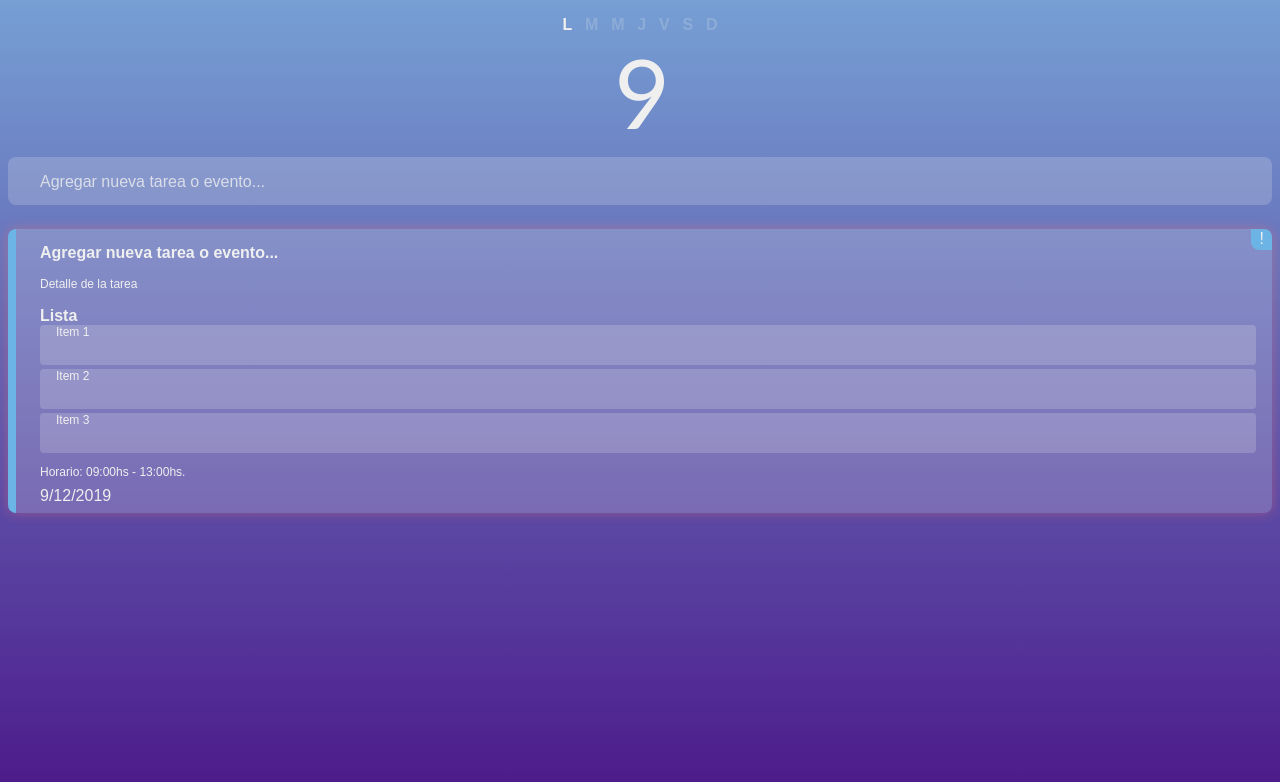
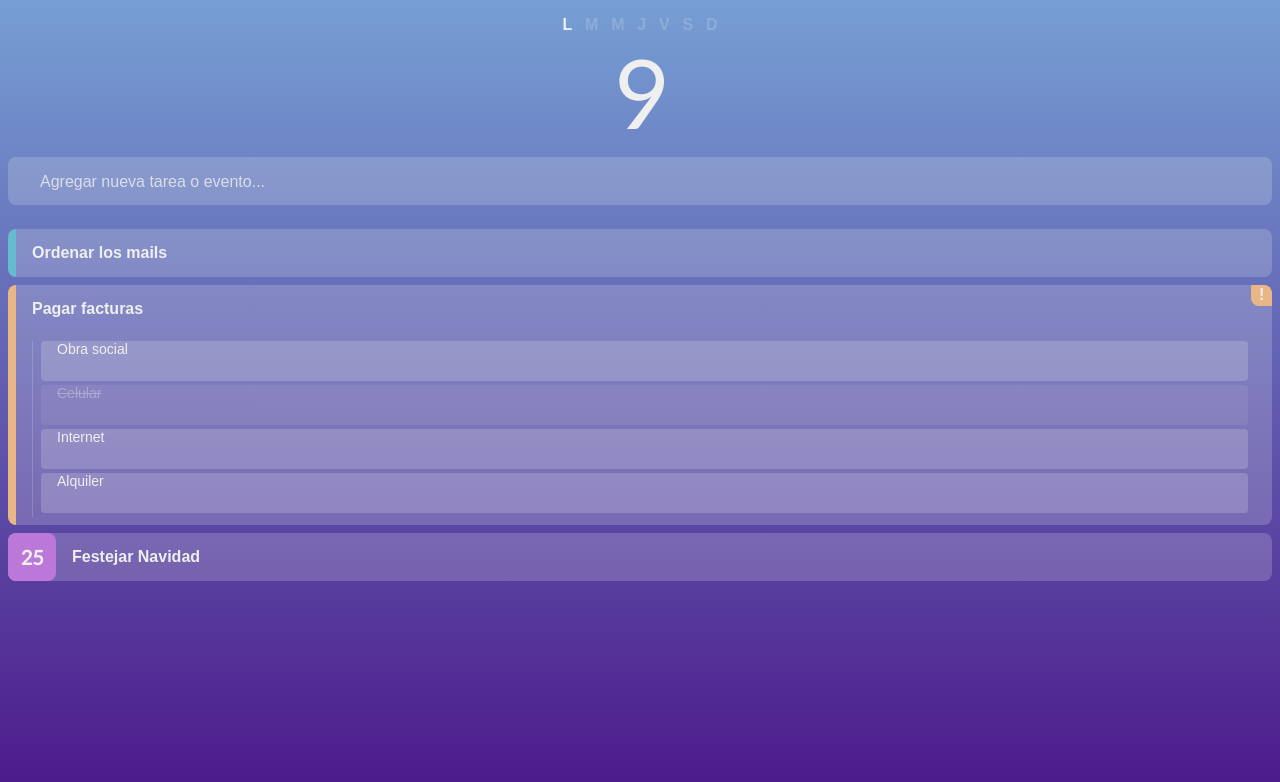
Before and after one commit to Alaan96/task-manager, a Nuxt app: page / in a window 1280 px wide. Shown: the top 782 px of the page. Built offline with nearby package versions, Linux system fonts and the light colour scheme; a web font is replaced by a local one.

Commit message:
Changes in task-components

```diff
--- a/components/task/task-form.vue
+++ b/components/task/task-form.vue
@@ -1,35 +1,35 @@
 <template>
-  <div class="container" :class="{active}">
+  <form @submit.prevent
+    :class="{active}"
+    ref="task-form"
+    @click="toggleForm('open')">
 
-    <button class="close"
-      @click="active = false">
-      <cross :size="16" :strokeWidth="2"></cross>
-    </button>
-
-    <!-- Task form -->
-    <form @submit.prevent
-      @click="active = true">
-
-      <!-- Title -->
     <div class="task-field">
       <input type="text"
         name="title"
-          v-model="value.title"
-          @click="removePlaceholder('title')">
+        placeholder="Agregar nueva tarea o evento..."
+        required
+        autocomplete="off"
+        ref="task-form-title"
+        @invalid.prevent
+        v-model="value.title">
     </div>
 
-      <!-- Description -->
     <div class="task-field">
       <input type="text"
         name="description"
+        placeholder="Detalle de la tarea"
+        autocomplete="off"
         v-model="value.description">
     </div>
 
-      <!-- List -->
-      <div class="task-field">
+
+    <div class="task-field" ref="task-form-list">
       <header>
         <input type="text"
           name="description"
+          placeholder="Lista"
+          autocomplete="off"
           v-model="value.list.title">
         <arrow></arrow>
       </header>
@@ -38,18 +38,20 @@
         :key="`Item ${index + 1}`"
         class="items">
         <input type="text"
-            v-model="value.list.items[index].text">
+          :placeholder="'Item ' + (index + 1)"
+          autocomplete="off"
+          v-model="value.list.items[index].text"
+          @keyup.enter="addNewItem()">
         <div>
           <cross rotate></cross>
         </div>
       </div>
       <div class="new-item">
-          <span>"Enter para un nuevo item"</span>
+        <span @click="addNewItem()">"Enter para un nuevo item"</span>
       </div>
     </div>
 
     <section class="priority">
-        <!-- Important -->
       <button
         class="toggle"
         :class="{'btn-active': value.important}">
@@ -59,7 +61,6 @@
           v-model="value.important">
       </button>
 
-        <!-- Urgent -->
       <button
         class="toggle"
         :class="{'btn-active': value.urgent}">
@@ -72,72 +73,91 @@
 
     <section>
       <div class="time">
-          <!-- Hours -->
         <div class="initial">
           <input type="text"
+            autocomplete="off"
+            :disabled="!value.time.initial.active"
             v-model="value.time.initial.hour">
-            <simple-button
-              :text="['Desactivar', 'Activar']"
-              :condition="value.time.initial.active"
-              :fontSize=".5">
-            </simple-button>
+          <div class="time-initial-active">
+            <label for="initial-hour"
+              class="min-text">
+              {{ value.time.initial.active ? 'Desactivar' : 'Activar' }}
+            </label>
+            <input type="checkbox"
+              id="initial-hour"
+              v-model="value.time.initial.active">
+          </div>
         </div>
         <span>a</span>
         <div class="final">
           <input type="text"
+            autocomplete="off"
+            :disabled="!value.time.final.active"
             v-model="value.time.final.hour">
-            <simple-button
-            :text="['Desactivar', 'Activar']"
-            :condition="value.time.final.active"
-            :fontSize=".5">
-          </simple-button>
+          <div class="time-final-active">
+            <label for="final-hour"
+              class="min-text">
+              {{ value.time.final.active ? 'Desactivar' : 'Activar' }}
+            </label>
+            <input type="checkbox"
+              id="final-hour"
+              v-model="value.time.final.active">
+          </div>
         </div>
       </div>
 
       <div class="time">
-          <!-- Date -->
         <div>
           <input type="text"
             class="date"
-              v-model="value.date">
-            <simple-button
-              text="Usar calendario"
-              :fontSize=".5">
-            </simple-button>
+            :disabled="!value.date.active"
+            v-model="value.date.string">
+          <div>
+            <label for="date-active"
+              class="min-text">
+              {{ value.date.active ? 'Desactivar fecha' : 'Activar fecha' }}
+            </label>
+            <input type="checkbox"
+              id="date-active"
+              v-model="value.date.active">
+          </div>
         </div>
       </div>
     </section>
 
-      <!-- Tags -->
     <section class="tags">
       <div class="new-tag">
         <input type="text"
+          placeholder="Nueva etiqueta"
+          autocomplete="off"
           v-model="newTag.tag">
-          <simple-button
-            text="cambiar color"
-            :fontSize=".5">
-          </simple-button>
+        <div class="tag-color">
+          <label for="tag-color"
+            class="min-text">
+            cambiar color
+          </label>
+          <input type="color"
+            id="tag-color"
+            v-model="newTag.color">
+        </div>
         <cross rotate></cross>
       </div>
       <tags></tags>
     </section>
 
     <section class="task-actions">
-        <!-- Save -->
-        <button @click="saveTask()">
+      <button
+        @click.stop="saveTask()">
         Guardar
       </button>
 
-        <!-- Discard -->
-        <button @click="discardTask()">
+      <button
+        @click.stop="discardTask()">
         Descartar
       </button>
     </section>
 
-
-
   </form>
-  </div>
 </template>
 
 <script>
@@ -161,17 +181,55 @@ export default {
 			active: false,
 
 			newTag: {
-				tag: 'Nueva etiqueta',
-				color: ''
+				tag: '',
+				color: '#66BBD1'
 			}
 		}
   },
   methods: {
-		removePlaceholder(field) {
-			// let placeholder = 'Agregar nueva tarea o evento...'
-			// if (this.task[field] === placeholder) {
-			// 	// this.task[field] = ''
-			// }
+    toggleForm(action) {
+      if (action === 'open') {
+        if (this.active === false) {
+          this.active = true
+        }
+      } else if (action === 'close') {
+        if (this.active === true) {
+          this.active = false
+        }
+      } else {
+        this.active = !this.active
+      }
+      console.log('action', this.active)
+    },
+		saveTask() {
+      let title = this.value.title
+
+      if (typeof title === 'string' && title !== '') {
+        this.$store.commit('task/addTask', this.value)
+        this.$emit('saveTask')
+        this.toggleForm('close')
+
+      } else if (title.length === 0) {
+        this.$refs['task-form-title'].classList.add('field-required')
+        setTimeout( () => {
+          this.$refs['task-form-title'].classList.remove('field-required')
+          this.$refs['task-form-title'].focus()
+        }, 600 );
+
+      }
+    },
+    discardTask() {
+      // this.$refs['task-form'].reset()
+      this.toggleForm('close')
+    },
+    addNewItem() {
+      this.value.list.items.push({completed: false, text: ''})
+      let list = Array.from(this.$refs['task-form-list'].querySelectorAll('input'))
+      let lastInput = list[list.length - 1]
+      lastInput.focus()
+      console.log(list)
+      console.log(list.length)
+      console.log(lastInput)
     }
 	},
   props: {
@@ -185,44 +243,12 @@ export default {
 <style lang="scss" scoped>
 
 $btn-height: 2rem;
-$fade: all .4s ease;
-
-
-.container {
-	min-height: 3rem;
-	position: relative;
-	z-index: 20;
-	transition: $fade;
-
-	& button.close {
-		width: 3.5rem;
-    height: $btn-height;
-    @include center;
-		position: absolute;
-		top: -$btn-height;
-		right: .5rem;
-		// font-family: $lato;
-		background: $line;
-		border-top-left-radius: .5rem;
-		border-top-right-radius: .5rem;
-
-		transition: $fade;
-		transform: scaleY(0);
-		transform-origin: bottom;
-		opacity: 0;
-		color: $primary;
-		z-index: 10;
-
-		&  * /* Icon */ {
-			width: 30%;
-		}
-	}
-}
+$fade: .4s ease;
 
 form {
   width: 100%;
+  min-height: 3rem;
   padding: 0 .5rem;
-	min-height: 3rem;
 	margin: .5rem auto 1.5rem auto;
 	background: $line;
 	border-left: .5rem solid transparent;
@@ -235,12 +261,10 @@ form {
 	padding-top: .1rem;
 	height: 3rem;
 	overflow-y: hidden;
-
+	transition: .4s ease;
 
 	& .task-field {
 		width: 100%;
-		// display: flex;
-    // justify-content: flex-start;
     justify-content: center;
     align-items: center;
     flex-direction: column;
@@ -259,12 +283,40 @@ input {
 	border: none;
 	border-bottom: 1px solid $line;
 
+
 	&[name="title"] {
 		height: 3rem;
 		font-size: 1rem;
 	}
+
+  &:focus {
+    color: $primary;
+  }
+  &:valid {
+    color: $primary;
+  }
+  &:invalid {
+    border-color: $light;
+  }
+  &[disabled] {
+    text-decoration: line-through;
+  }
 }
 
+::-webkit-input-placeholder {
+  color: $light;
+}
+// :-moz-placeholder {
+//    color: $light;
+//    opacity: 1 /* esto es porque Firefox le reduce la opacidad por defecto */;
+// }
+// ::-moz-placeholder {
+//    color: $light;
+//    opacity:  1;
+// }
+// :-ms-input-placeholder {
+//    color: $light;
+// }
 
 
 // List
@@ -378,6 +430,10 @@ button.btn-active {
 			font-size: 1rem;
 			font-family: $lato;
 
+      &[type="checkbox"] {
+        display: none;
+      }
+
 			&.date {
 				width: 6em;
 			}
@@ -406,6 +462,12 @@ button.btn-active {
       border: none;
     }
 
+    & .tag-color {
+      & input[type="color"] {
+        display: none;
+      }
+    }
+
 		& svg {
 			width: 100%;
 		}
@@ -417,16 +479,35 @@ button.btn-active {
 	@include spaced-buttons;
 }
 
-
+.min-text {
+  font-size: .5rem;
+}
 
 .active {
-	& form {
-		height: auto;
+  min-height: 28rem;
   border-left-color: $line;
 }
-	& button.close {
-		transform: scaleY(1);
+
+.field-required {
+	animation: flicker .6s linear;
+}
+
+@keyframes flicker {
+	// 0% {
+	// 	opacity: 1;
+	// }
+	25% {
+		opacity: .4;
+	}
+	50% {
 		opacity: 1;
 	}
+	75% {
+		opacity: .4;
+	}
+	100% {
+		opacity: 1;
+	}
+
 }
 </style>
--- a/components/task/task.vue
+++ b/components/task/task.vue
@@ -1,16 +1,30 @@
 <template>
-  <div>
 	<task-form v-if="form"
-			v-model="task">
+		v-model="task"
+		@saveTask="reset">
 	</task-form>
 
 	<article v-else
 		class="task"
-			:class="{'urgent': task.urgent}">
+		:class="{'urgent': task.urgent}"
+		:style="{'border-color': task.tag.color}">
+
+		<!-- Date -->
+		<div v-if="task.date.active"
+			class="date"
+			:class="{'extend-date': showFullDate}"
+			:style="{'backgroundColor': task.tag.color}"
+			@click="showFullDate = !showFullDate">
+			<span>
+				{{ task.date.string }}
+			</span>
+			<!-- {{ task.date.string | useDateOnly }} -->
+		</div>
 
 		<!-- Title -->
 		<div
-				class="title">
+			class="title"
+			:class="{'fixTitle': task.date.active}">
 			{{task.title}}
 		</div>
 
@@ -21,7 +35,7 @@
 		</div>
 
 		<!-- List -->
-			<div v-if="task.list"
+		<div v-if="task.list.items.length > 0"
 			class="list">
 			<span v-if="task.list.title.length > 0">{{task.list.title}}</span>
 			<ul>
@@ -29,15 +43,17 @@
 					:key="`${index}-${item.text}`"
 					:class="{complete: item.complete}">
 					<input type="checkbox"
-							:id="`${index}-${item.text}`"
+						:id="`${index + 1}-${item.text}`"
 						v-model="item.complete">
-						<label :for="`${index}-${item.text}`">{{item.text}}</label>
+					<label :for="`${index + 1}-${item.text}`">{{item.text}}</label>
 				</li>
 			</ul>
 		</div>
 
 		<!-- Important -->
-			<div class="important">
+		<div v-if="task.important"
+			class="important"
+			:style="{'backgroundColor': task.tag.color}">
 			!
 		</div>
 
@@ -47,14 +63,7 @@
 			<span>Horario: {{task.time.initial.hour}}hs - {{task.time.final.hour}}hs.</span>
 		</div>
 
-			<!-- Date -->
-			<div v-if="task.date.active"
-				class="date">
-				{{task.date.string}}
-			</div>
-
 	</article>
-  </div>
 </template>
 
 <script>
@@ -77,47 +86,42 @@ export default {
 		cross, // Icon
 		arrow // Icon
 	},
+	beforeMount() {
+		this.useDBContent(this.task, this.content)
+	},
 	data() {
 		return {
 			task: {
-				title: 'Agregar nueva tarea o evento...',
-				description: 'Detalle de la tarea',
+				title: '',
+				description: '',
 				list: {
-					title: 'Lista',
-					items: [
-						{
-							text: 'Item 1',
-							complete: false
-						},
-						{
-							text: 'Item 2',
-							complete: false
-						},
-						{
-							text: 'Item 3',
-							complete: false
-						},
-					],
+					title: '',
+					items: [],
 
 				},
 				important: false,
-				urgent: true,
+				urgent: false,
 				time: {
 					initial: {
 						hour: '09:00',
-						active: true
+						active: false
 					},
 					final: {
 						hour: '13:00',
-						active: true
+						active: false
 					}
 				},
 				date: {
 					string: `${new Date().getDate()}/${new Date().getMonth() + 1}/${new Date().getFullYear()}`,
-					active: true
+					active: false
 				},
-				tags: []
+				tag: {
+					text: 'Tarea',
+					color: '#66BBD1'
+				}
 			},
+
+			showFullDate: false
 
 			// active: false,
 
@@ -127,9 +131,43 @@ export default {
 			// }
 		}
 	},
+	methods: {
+		useDBContent(target, content) {
+			Object.assign(target, content)
+			console.log('The content has been updated')
+		},
+		reset() {
+			if (this.form) {
+				// this.task.title = ''
+				// this.task.description = ''
+				// this.task.list = {
+				// 	title: '',
+				// 	items: [],
+
+				// }
+				// this.task.important = false
+				// this.task.urgent = false
+			}
+		}
+	},
+	filters: {
+		useDateOnly(fullDate)/*String*/ {
+			if (fullDate && typeof fullDate === 'string') {
+				let splitedDate/*String*/ = fullDate.split('/')
+				console.log(splitedDate[0])
+				return splitedDate[0]
+			} else {
+				console.log('The filter could not be performed.')
+			}
+		}
+	},
 	props: {
 		form: {
 			type: Boolean
+		},
+		content: {
+			type: Object,
+			required: false
 		}
 	}
 }
@@ -140,7 +178,7 @@ export default {
 	width: 100%;
 	min-height: 3rem;
 	margin: .5rem auto;
-	padding-left: 1.5rem;
+	padding-left: 1rem;
 	padding-right: 1rem;
 	background: $line;
 	border-left: .5rem solid $secondary;
@@ -176,8 +214,10 @@ export default {
 		}
 		& ul {
 			width: 100%;
+			padding: 0 .5rem;
 			display: flex;
 			flex-direction: column;
+			border-left: 1px solid $line;
 			& li {
 				flex: 0 1 2.5rem;
 				padding: 0 1rem;
@@ -186,7 +226,7 @@ export default {
 				display: flex;
 				align-items: center;
 				background: $line;
-				font-size: .75rem;
+				font-size: .875rem;
 				& input {
 					display: none;
 				}
@@ -198,7 +238,7 @@ export default {
 		}
 	}
 
-	.important {
+	& .important {
 		width: 1.3rem;
 		height: 1.3rem;
 		margin: 0;
@@ -207,14 +247,43 @@ export default {
 		top: 0;
 		right: 0;
 		background: $secondary;
+		font-weight: 700;
 		border-radius: 0 .5rem 0 .5rem;
 	}
 
-	.time {
+	& .time {
 		font-size: .75rem;
 	}
 
+	& .date {
+		width: 3rem;
+		height: 3rem;
+		@include center;
+		position: absolute;
+		top: 0;
+		left: -.5rem;
+		font-size: 1.25rem;
+		font-family: $lato;
+		font-weight: 700;
+		border-radius: .5rem;
+		transition: .2s ease;
+		& span {
+			width: 47%;
+			overflow: hidden;
+		}
+	}
 
+}
+
+.date.extend-date {
+	width: 7em;
+	& span {
+		width: auto;
+	}
+}
+
+.fixTitle {
+	padding-left: 2.5rem;
 }
 
 .complete {
@@ -223,6 +292,8 @@ export default {
 }
 
 .urgent {
-	box-shadow: 0 0 .75rem transparentize($cancel, .6);
+	// filter: brightness(150%);
+	// background: $light;
+	// box-shadow: 0 0 .75rem transparentize($cancel, .6);
 }
 </style>
--- a/pages/index.vue
+++ b/pages/index.vue
@@ -1,9 +1,20 @@
 <template>
   <div>
-    <date></date>
-    <!-- <calendary></calendary> -->
+    <date v-if="view === 'date'"></date>
+    <calendary v-else-if="view === 'calendar'"></calendary>
+
     <task form></task>
-    <task></task>
+
+    <task
+      v-for="task in list"
+      :key="task.title"
+      :content="task">
+    </task>
+
+    <div v-if="list.length === 0"
+      class="no-tasks">
+      No se encuentran tareas o eventos.
+    </div>
   </div>
 </template>
 
@@ -17,10 +28,23 @@ export default {
     date,
     calendary,
     task,
-  }
+  },
+  data() {
+    return {
+      view: 'date'
+    }
+  },
+  computed: {
+		list() {
+			return this.$store.getters['task/getFullList']
+		}
+	},
 }
 </script>
 
 <style lang="scss" scoped>
-
+  .no-tasks {
+    width: 100%;
+    @include center;
+  }
 </style>
--- /dev/null
+++ b/store/task.js
@@ -0,0 +1,126 @@
+export const state = () => ({
+  list: [
+    // Ordenar los mails
+    {
+      title: 'Ordenar los mails',
+      description: '',
+      list: {
+        title: '',
+        items: [],
+      },
+      important: false,
+      urgent: false,
+      time: {
+        initial: {
+          hour: '09:00',
+          active: false
+        },
+        final: {
+          hour: '13:00',
+          active: false
+        }
+      },
+      date: {
+        string: `${new Date().getDate()}/${new Date().getMonth() + 1}/${new Date().getFullYear()}`,
+        active: false
+      },
+      tag: {
+        text: 'Tarea',
+        color: '#66BBD1'
+      }
+    },
+    // Pagar facturas
+    {
+      title: 'Pagar facturas',
+      description: '',
+      list: {
+        title: '',
+        items: [
+          {
+            text: 'Obra social',
+            complete: false
+          },
+          {
+            text: 'Celular',
+            complete: true
+          },
+          {
+            text: 'Internet',
+            complete: false
+          },
+          {
+            text: 'Alquiler',
+            complete: false
+          },
+        ],
+
+      },
+      important: true,
+      urgent: false,
+      time: {
+        initial: {
+          hour: '09:00',
+          active: false
+        },
+        final: {
+          hour: '13:00',
+          active: false
+        }
+      },
+      date: {
+        string: `${new Date().getDate()}/${new Date().getMonth() + 1}/${new Date().getFullYear()}`,
+        active: false
+      },
+      tag: {
+        text: 'Servicios',
+        color: '#E9B786'
+      }
+    },
+    // Festejar Navidad
+    {
+      title: 'Festejar Navidad',
+      description: '',
+      list: {
+        title: '',
+        items: [],
+      },
+      important: false,
+      urgent: false,
+      time: {
+        initial: {
+          hour: '09:00',
+          active: false
+        },
+        final: {
+          hour: '13:00',
+          active: false
+        }
+      },
+      date: {
+        string: `25/${new Date().getMonth() + 1}/${new Date().getFullYear()}`,
+        active: true
+      },
+      tag: {
+        text: 'Evento',
+        color: '#BC78D8'
+      }
+    },
+  ]
+})
+
+export const mutations = {
+  addTask(state, task) {
+    let isIncluded = state.list.includes(task)
+    if (task && !isIncluded) {
+      state.list.unshift(task)
+      console.log('Task added correctly.')
+    }
+    console.log('Task already exist in the list.')
+  }
+}
+
+export const getters = {
+  getFullList(state) {
+    return state.list
+  }
+}
```
Lines whose indentation alone changed are shown as unchanged.
